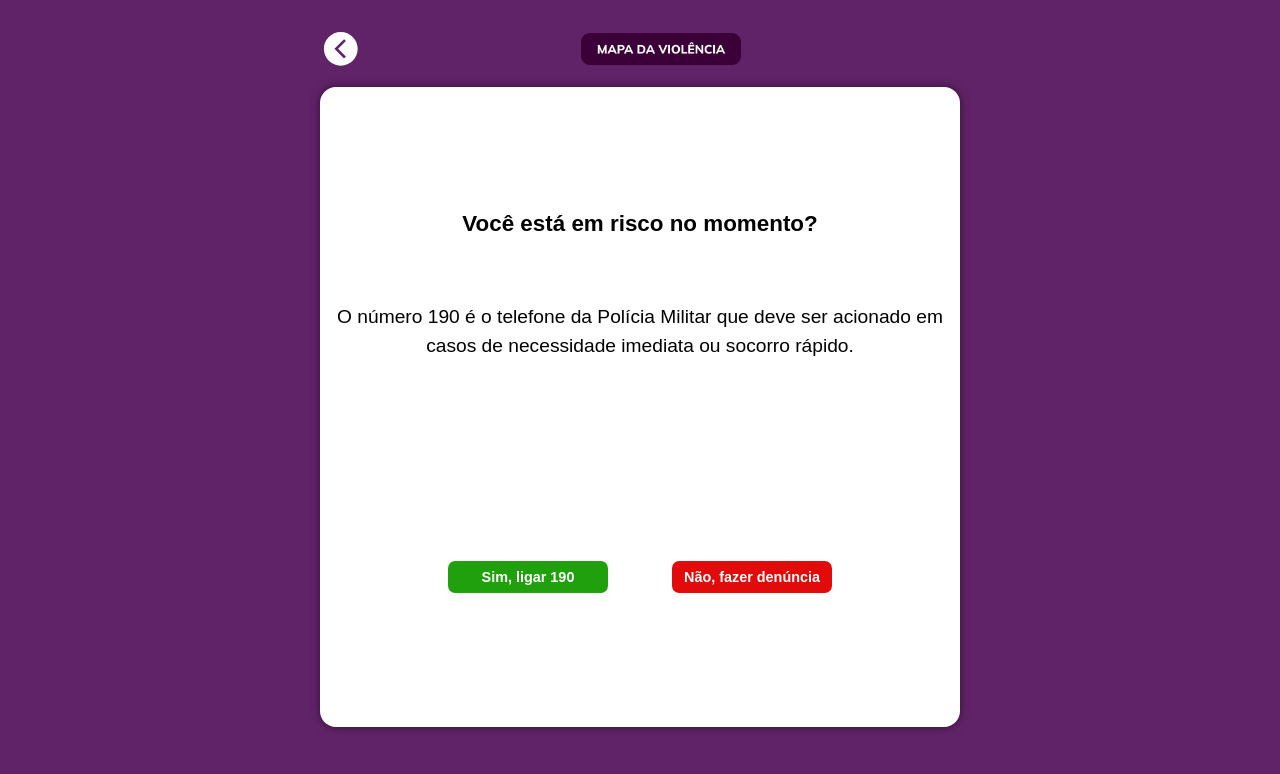
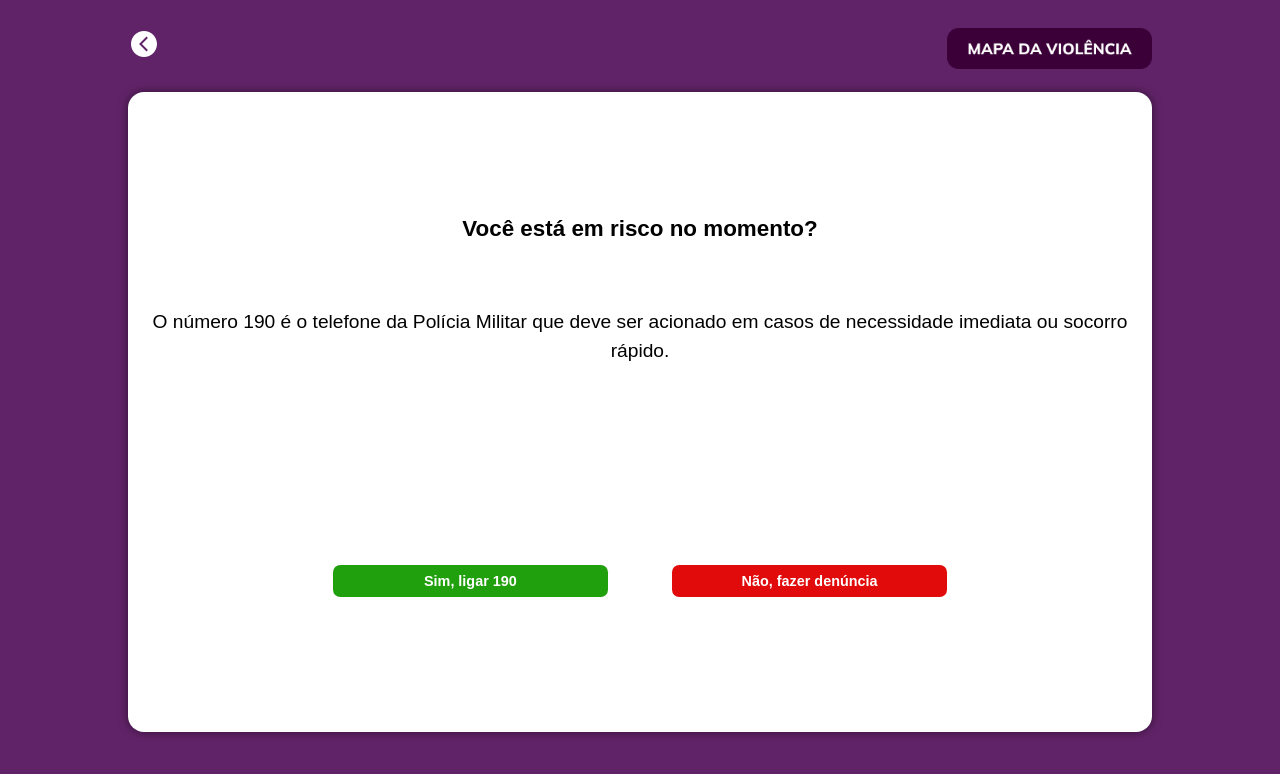
Before and after one commit to anajbsouza/Mapa-da-Violencia, a React (Vite) app in the folder frontend/: page /emergency in a window 1280 px wide. Shown: the top 774 px of the page. Built offline with nearby package versions, Linux system fonts and the light colour scheme.

Commit message:
fix: css header

```diff
--- a/frontend/src/App.css
+++ b/frontend/src/App.css
@@ -64,9 +64,8 @@ main {
 }
 
 .logo {
-  display: block;
-  margin: 0 auto;
-  width: 40%;
+  width: 30vw;
+  height: auto;
 }
 
 /*Componente FormIndex*/
@@ -116,7 +115,7 @@ main {
 }
 @media (min-width: 500px) {
   main {
-    width: 50vw;
+    /* width: 50vw; */
     height: 80vh;
   }
 
@@ -124,8 +123,18 @@ main {
     width: 30%;
   }
 }
+@media (min-width: 700px){
+  .logo {
+    width: 25%;
+  }
+}
+@media (min-width: 1000px){
+  .logo {
+    width: 20%;
+  }
+}
 
-@media (min-width: 1000px) {
+/* @media (min-width: 1000px) {
   main {
     width: 50vw;
     height: 80vh;
@@ -138,4 +147,4 @@ main {
   .button-back {
     width: 6.5%;
   }
-}
+} */
--- a/frontend/src/components/HeaderThankYou.tsx
+++ b/frontend/src/components/HeaderThankYou.tsx
@@ -8,9 +8,6 @@ const HeaderTy = () => {
         <div>
             <header className="header">
                 <section className="header-items reset-svg">
-                    {/* <button className="button-back" onClick={() => navigate(-1)}>
-                        <IoChevronBackCircleSharp className="icon-back" />
-                    </button> */}
 
                     <img className="logo" src={Logo} alt="Logo da Gloria" onClick={() => navigate("/map-filter")}/>
                 </section>
```
Also changed, not shown: frontend/src/styles/RegistrationInformationPage.css (deleted).
